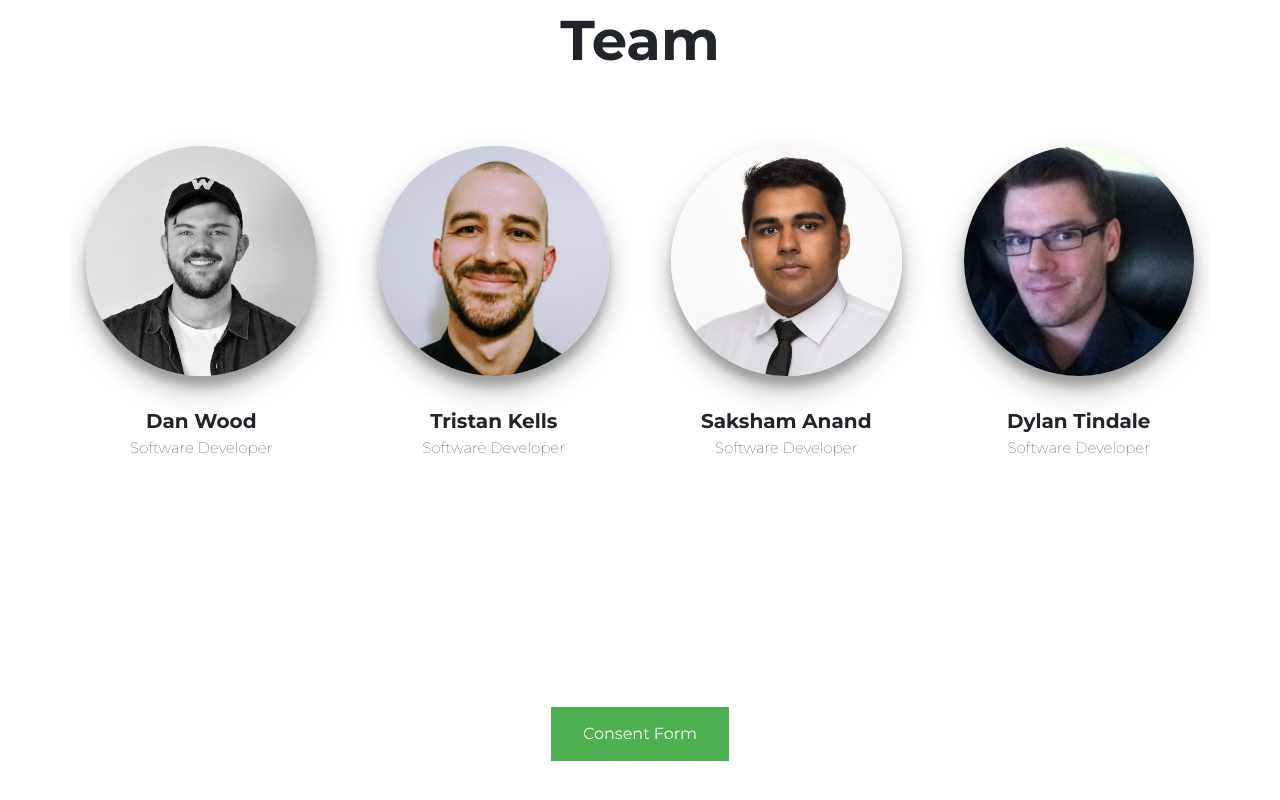
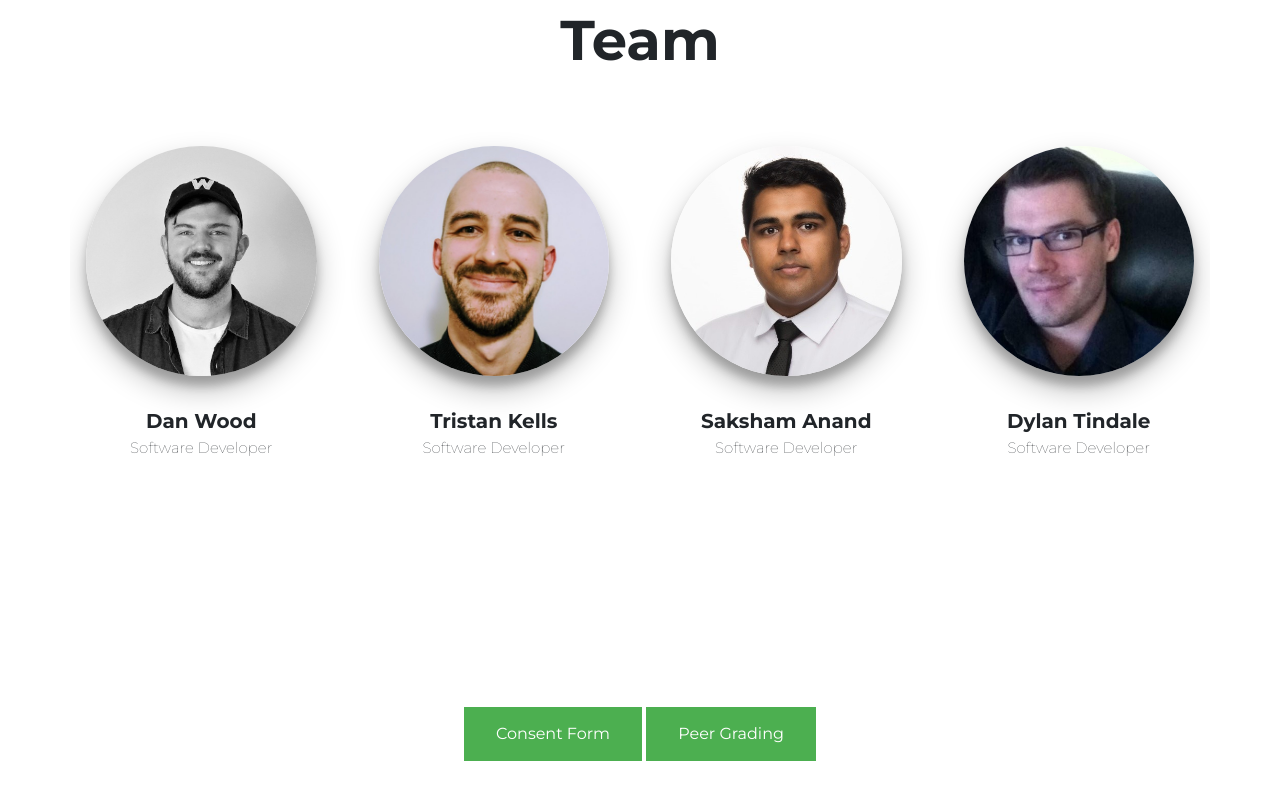
Before and after one commit to DanWoodNZ/Blackboard-Usability-Study, a website: page index.html in a window 1280 px wide. Shown: the part 4908-5708 px from the top of the page. Drawn offline with Linux system fonts and the light colour scheme.

Commit message:
Added Peer Grading

```diff
--- a/index.html
+++ b/index.html
@@ -214,6 +214,7 @@
     <footer class="py-5 bg-black">
       <div class="container" align="center">
 		<a href="./resources/consent-form.pdf"><button class="button-form" align="center">Consent Form</button></a>
+		<a href="./resources/peer-grade.pdf"><button class="button-form" align="center">Peer Grading</button></a>
         <p class="m-0 text-center text-white small">Copyright &copy; Your Website 2018</p>
       </div>
       <!-- /.container -->
```
Also changed, not shown: 1 other file.
